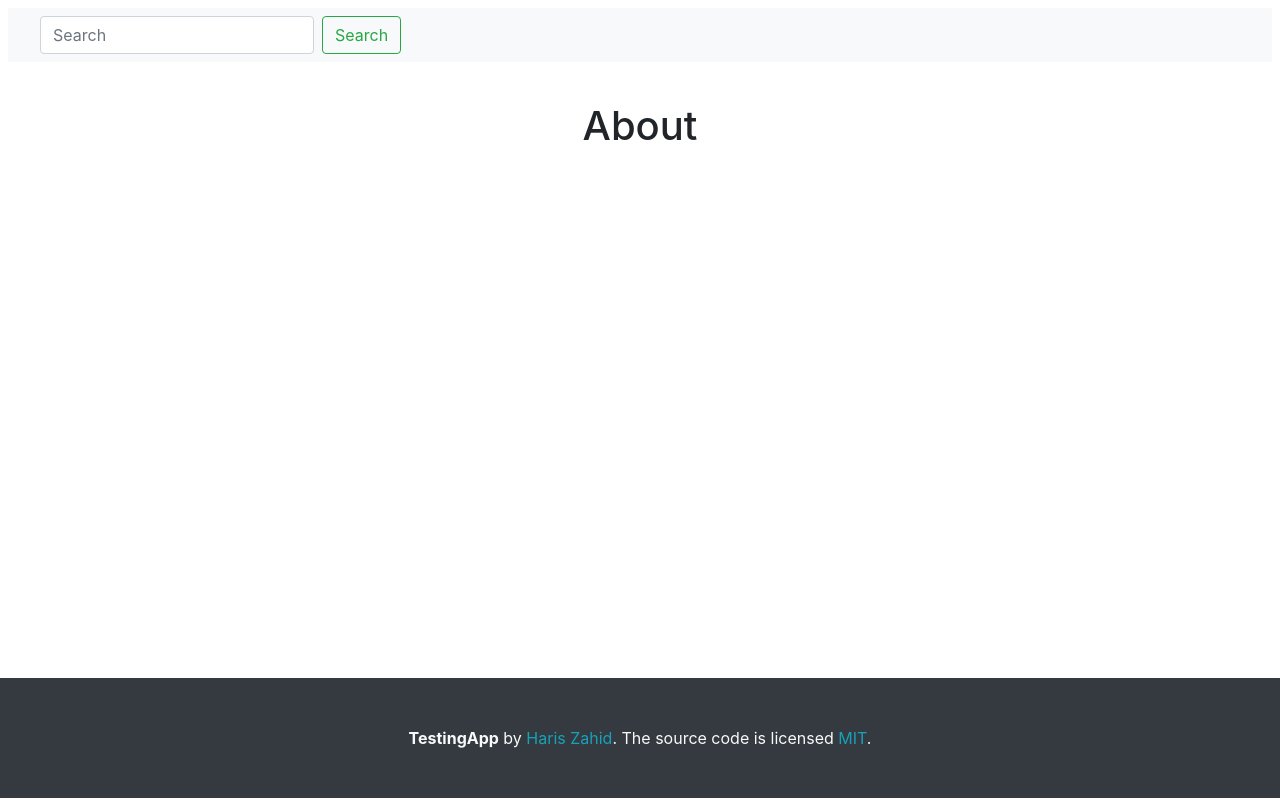
After one commit to Sheikhharis50/TestingApp-Django, a Django app: template src/templates/pages/about.html in a window 1280 px wide. The commit adds this page. Run offline with Django 3.2, Linux system fonts and the light colour scheme; the template is opened without the code that fills it, so the values that code supplies are empty; some libraries are stand-ins or nearby versions.

```diff
--- a/requirements.txt
+++ b/requirements.txt
@@ -10,11 +10,14 @@ django-admin==2.0.1
 django-debug-toolbar==3.2.1
 django-excel-base==1.0.4
 django-excel-response2==3.0.2
+django-filter==2.4.0
 django-six==1.0.4
+djangorestframework==3.12.4
 idna==3.2
 ipython==7.25.0
 ipython-genutils==0.2.0
 jedi==0.18.0
+Markdown==3.3.4
 matplotlib-inline==0.1.2
 mysqlclient==2.0.3
 parso==0.8.2
--- a/src/app/urls.py
+++ b/src/app/urls.py
@@ -2,5 +2,7 @@ from django.urls import path
 from . import views
 
 urlpatterns = [
-    path('', views.index, name='app'),
+    path('', views.index_view, name='index'),
+    path('about', views.about_view, name='about'),
+    path('questions', views.questions_list_view, name='questions'),
 ]
--- a/src/app/views.py
+++ b/src/app/views.py
@@ -2,8 +2,12 @@ from django.shortcuts import render
 from utils import requests
 
 
-def index(request):
+def index_view(request):
     return render(request, "base.html")
+
+
+def about_view(request):
+    return render(request, "pages/about.html")
 
 
 def questions_list_view(request):
--- a/src/static/css/base.css
+++ b/src/static/css/base.css
@@ -14,3 +14,7 @@ p {
 section {
     padding: 2em;
 }
+
+.text-center {
+    text-align: center;
+}
--- a/src/templates/base.html
+++ b/src/templates/base.html
@@ -7,6 +7,7 @@
   <meta charset="UTF-8" />
   <meta http-equiv="X-UA-Compatible" content="IE=edge" />
   <meta name="viewport" content="width=device-width, initial-scale=1.0" />
+  <link rel="shortcut icon" href="{% static 'img/favicon.ico' %}" type="image/x-icon">
   <link rel="stylesheet" href="https://stackpath.bootstrapcdn.com/bootstrap/4.1.3/css/bootstrap.min.css"
     integrity="sha384-MCw98/SFnGE8fJT3GXwEOngsV7Zt27NXFoaoApmYm81iuXoPkFOJwJ8ERdknLPMO" crossorigin="anonymous">
   <link rel="stylesheet" href="{% static 'css/base.css' %}">
@@ -27,13 +28,13 @@
 
   <script src="https://code.jquery.com/jquery-3.3.1.slim.min.js"
     integrity="sha384-q8i/X+965DzO0rT7abK41JStQIAqVgRVzpbzo5smXKp4YfRvH+8abtTE1Pi6jizo" crossorigin="anonymous">
-  </script>
+    </script>
   <script src="https://cdnjs.cloudflare.com/ajax/libs/popper.js/1.14.3/umd/popper.min.js"
     integrity="sha384-ZMP7rVo3mIykV+2+9J3UJ46jBk0WLaUAdn689aCwoqbBJiSnjAK/l8WvCWPIPm49" crossorigin="anonymous">
-  </script>
+    </script>
   <script src="https://stackpath.bootstrapcdn.com/bootstrap/4.1.3/js/bootstrap.min.js"
     integrity="sha384-ChfqqxuZUCnJSK3+MXmPNIyE6ZbWh2IMqE241rYiqJxyMiZ6OW/JmZQ5stwEULTy" crossorigin="anonymous">
-  </script>
+    </script>
   {% block scripts %}{% endblock scripts %}
 </body>
 
--- /dev/null
+++ b/src/templates/pages/about.html
@@ -0,0 +1,11 @@
+{% extends 'base.html' %}
+
+{% block title %}
+<title>About | TestingApp</title>
+{% endblock title %}
+
+{% block content %}
+<section class="section">
+    <h1 class="text-center">About</h1>
+</section>
+{% endblock content %}
```
Also changed, not shown: src/app/migrations/0001_initial.py (added), src/app_orders/migrations/0001_initial.py (added), src/static/img/favicon.ico (added).
